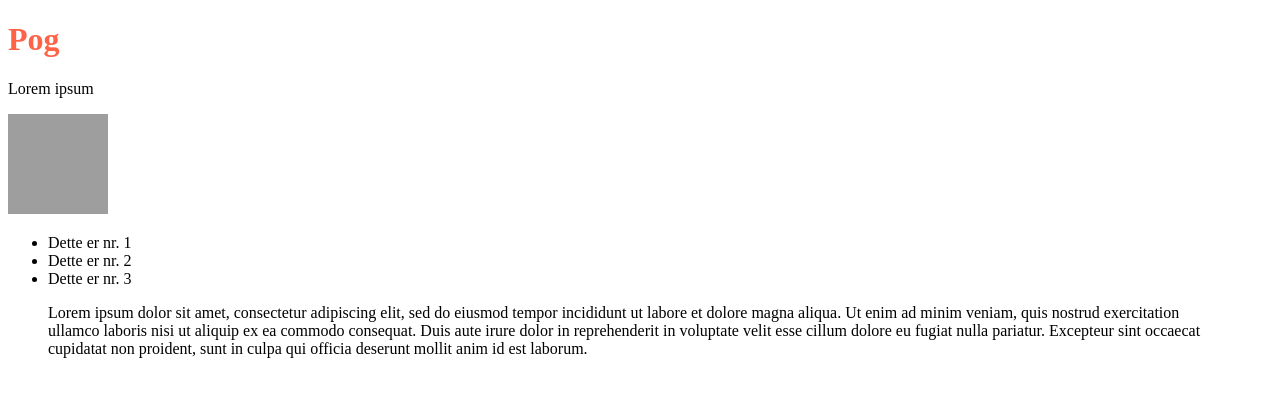
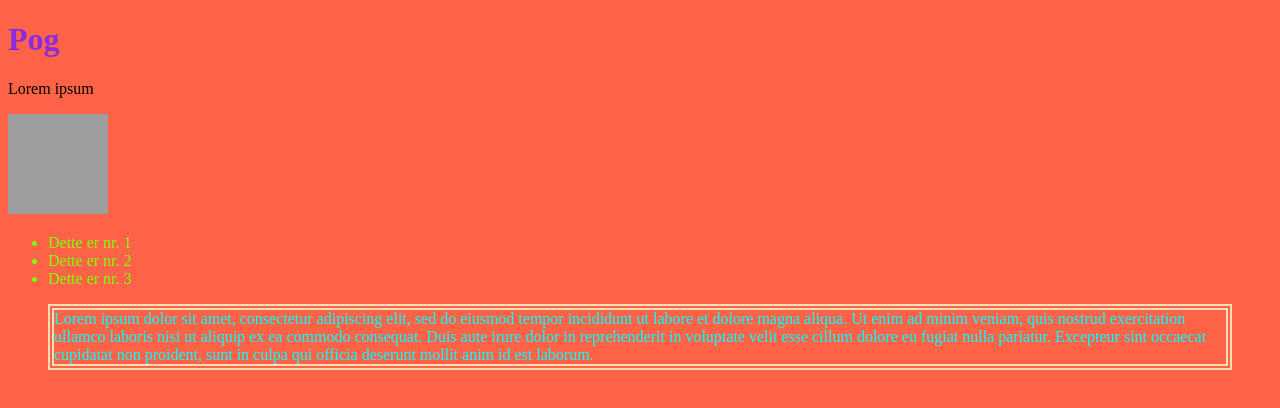
Before and after one commit to ctrpetersen/schoolwork, a plain HTML site: page FirstWebsite/index.html in a window 1280 px wide. Drawn offline with Linux system fonts and the light colour scheme; grey boxes are pictures that could not be loaded.

Commit message:
Added stylesheet

```diff
--- a/FirstWebsite/index.html
+++ b/FirstWebsite/index.html
@@ -1,12 +1,12 @@
 <!DOCTYPE html>
-<html>
+<html lang="en">
     <head>
         <title>Website :-)</title>
+        <link rel="stylesheet" href="styles.css">
     </head>
     <body>
-        <h1 style="color:Tomato;">Pog</h1>
+        <h1>Pog</h1>
         <p>Lorem ipsum</p>
-    </body>
     <img src="https://res.cloudinary.com/teepublic/image/private/s--HhljUHfO--/t_Preview/b_rgb:191919,c_limit,f_jpg,h_630,q_90,w_630/v1524098603/production/designs/2604383_0.jpg" alt="poggers" height="100" width="100">
     <ul>
         <li>Dette er nr. 1</li>
@@ -19,4 +19,5 @@
          voluptate velit esse cillum dolore eu fugiat nulla pariatur. Excepteur sint occaecat cupidatat non
          proident, sunt in culpa qui officia deserunt mollit anim id est laborum.
     </blockquote>
+    </body>
 </html>
--- /dev/null
+++ b/FirstWebsite/styles.css
@@ -0,0 +1,19 @@
+body
+{
+    background-color: tomato;
+}
+h1
+{
+    color: blueviolet;
+}
+ul
+{
+    color: chartreuse;
+}
+blockquote
+{
+    color:cyan;
+    border: 5pt;
+    border-style: double;
+    border-color: wheat;
+}
```
